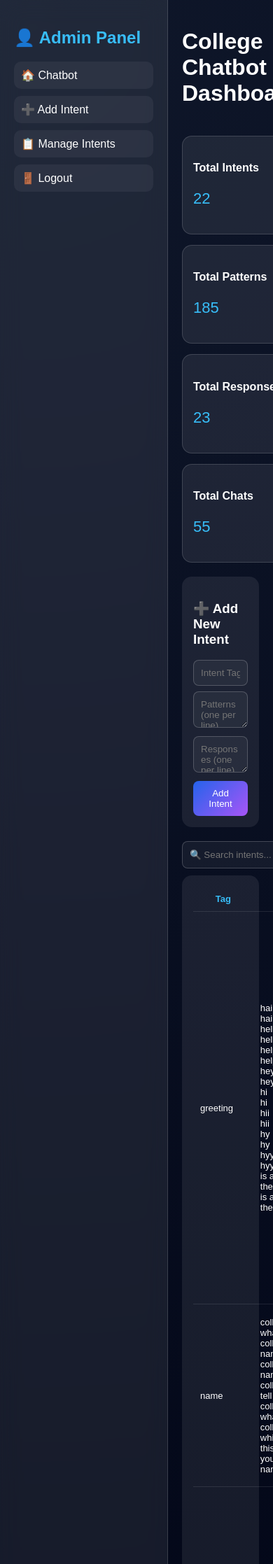
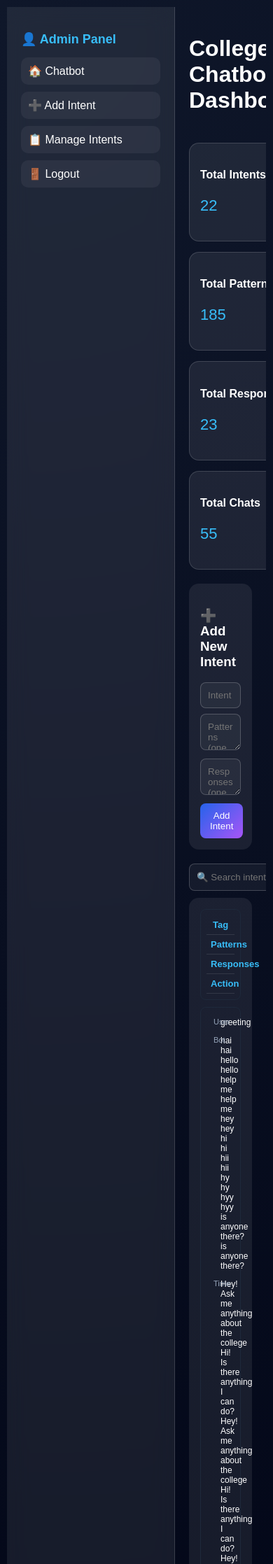
Before and after one commit to saliankishan/college-chatbot, a Flask app: page /admin in a window 390 px wide. Shown: the top 2235 px of the page at 70% size. Run offline with Flask 3, Linux system fonts and the light colour scheme; a user stored in the database is signed in; data comes from the database, SQL or seed files in the repository.

Commit message:
Update admin.html

```diff
--- a/templates/admin.html
+++ b/templates/admin.html
@@ -156,6 +156,63 @@ th { color: #38bdf8; }
     background: rgba(255,255,255,0.1);
     border: 1px solid rgba(255,255,255,0.2);
 }
+/*ADMIN UI */
+
+@media (max-width: 768px) {
+    table {
+        font-size: 13px;
+    }
+
+    th, td {
+        padding: 6px;
+    }
+
+    h2 {
+        font-size: 18px;
+    }
+}
+
+@media (max-width: 480px) {
+
+    body {
+        padding: 10px;
+    }
+
+    table, thead, tbody, th, td, tr {
+        display: block;
+    }
+
+    thead {
+        display: none;
+    }
+
+    tr {
+        margin-bottom: 10px;
+        border: 1px solid #1e293b;
+        padding: 8px;
+        border-radius: 8px;
+    }
+
+    td {
+        border: none;
+        position: relative;
+        padding-left: 50%;
+        font-size: 12px;
+    }
+
+    td::before {
+        position: absolute;
+        left: 10px;
+        top: 6px;
+        font-size: 11px;
+        color: #94a3b8;
+        white-space: nowrap;
+    }
+
+    td:nth-child(1)::before { content: "User"; }
+    td:nth-child(2)::before { content: "Bot"; }
+    td:nth-child(3)::before { content: "Time"; }
+}
 </style>
 </head>
 <body>
```
